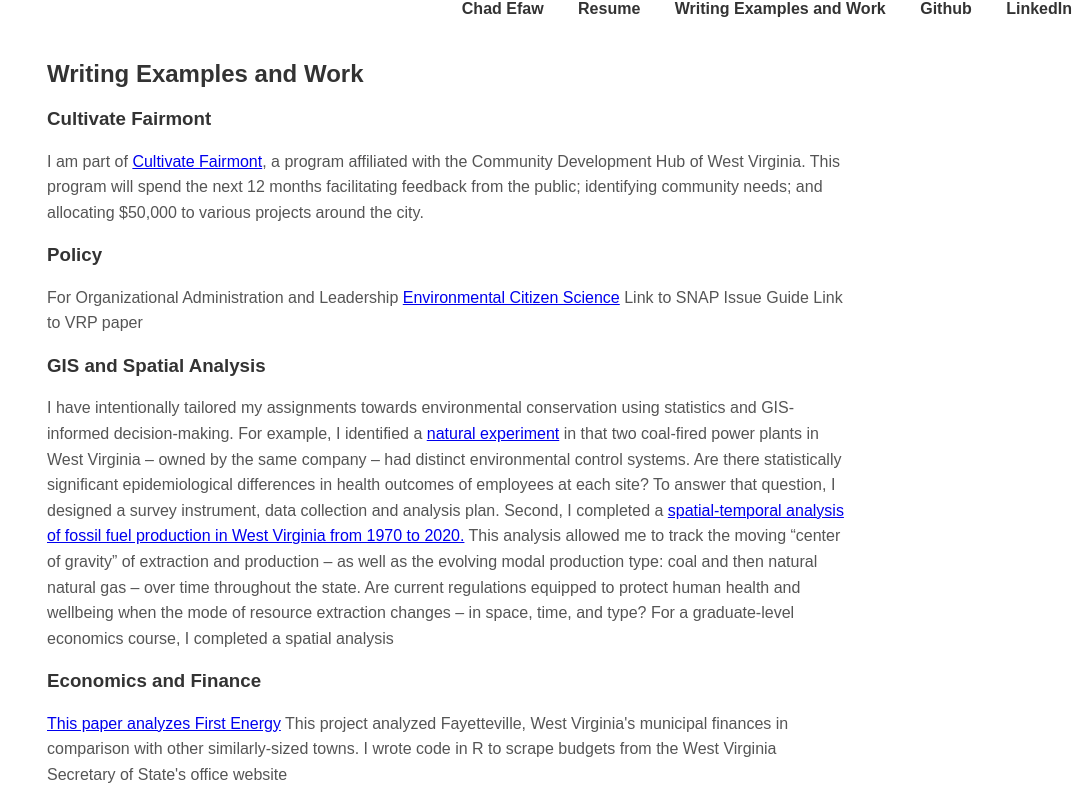
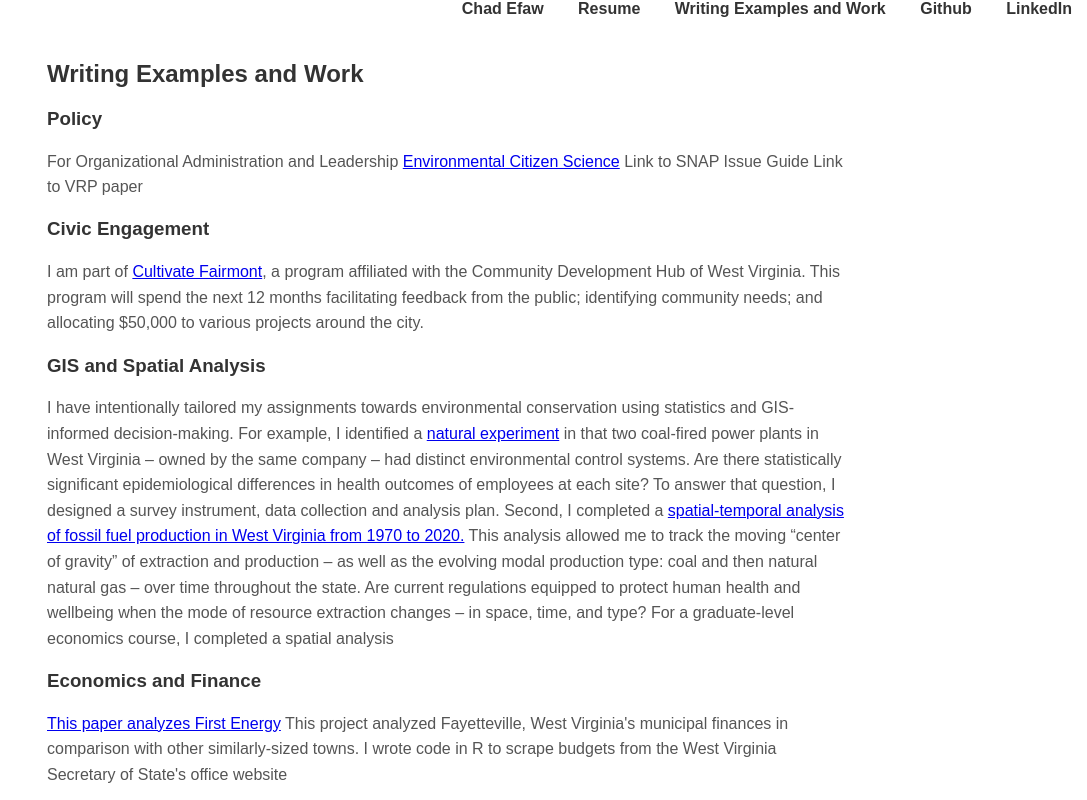
Before and after one commit to ChadEfaw/ChadEfaw.github.io, a plain HTML site: page writing_page.html in a window 1280 px wide. Shown: the top 800 px of the page, without its empty margins (193-1280 px from the left). Drawn offline with Linux system fonts and the light colour scheme.

Commit message:
Update writing_page.html

```diff
--- a/writing_page.html
+++ b/writing_page.html
@@ -83,18 +83,17 @@
 
     <section>
       <h2>Writing Examples and Work</h2>
-      <div>
-            <h3>Cultivate Fairmont</h3>
-            <p>I am part of <a href = "https://wvhub.org/2024/04/introducing-northside-east-end-of-bluefield-fairmont-two-cultivate-wv-communities/">Cultivate Fairmont</a>, a program affiliated with the Community Development Hub of West Virginia. This program will spend the next 12 months facilitating feedback from the public; identifying community needs; and allocating $50,000 to various projects around the city.</p>
-      </div>
-
-      <div>
+            <div>
             <h3>Policy</h3>
         <p> For Organizational Administration and Leadership <a href = "https://github.com/ChadEfaw/ChadEfaw.github.io/blob/main/Efaw_EnvCitizenScience_Paper.pdf">Environmental Citizen Science</a></a>
         Link to SNAP Issue Guide <a href = "https://github.com/ChadEfaw/ChadEfaw.github.io/blob/main/SNAP_ISSUE_GUIDE.pdf"></a>
         Link to VRP paper
 
         </p>
+      </div>
+      <div>
+            <h3>Civic Engagement</h3>
+            <p>I am part of <a href = "https://wvhub.org/2024/04/introducing-northside-east-end-of-bluefield-fairmont-two-cultivate-wv-communities/">Cultivate Fairmont</a>, a program affiliated with the Community Development Hub of West Virginia. This program will spend the next 12 months facilitating feedback from the public; identifying community needs; and allocating $50,000 to various projects around the city.</p>
       </div>
 
       <div>
```
